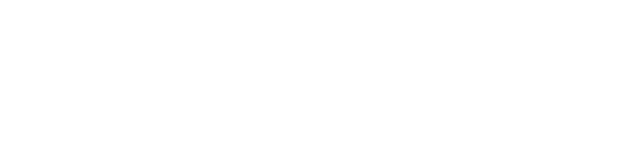
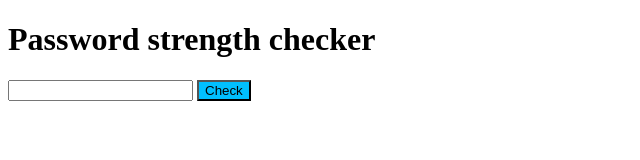
Before and after one commit to DinuC28/password_strenght_checker, a plain HTML site: page index.html in a window 1280 px wide. Shown: the whole page, without its empty margins (0-640 px from the left). Drawn offline with Linux system fonts and the light colour scheme.

Commit message:
Starting website design

```diff
--- a/index.html
+++ b/index.html
@@ -2,9 +2,21 @@
 <html lang="en">
 <head>
     <meta charset="UTF-8">
-    <title>Title</title>
+    <title>Password strength checker</title>
+
+    <link rel="stylesheet" href="style.css">
 </head>
 <body>
+<h1>Password strength checker</h1>
+
+<form>
+
+    <input type="text">
+    <button>Check</button>
+
+
+</form>
+
 
 </body>
 </html>
--- a/style.css
+++ b/style.css
@@ -0,0 +1,6 @@
+body{
+
+}
+button{
+    background-color: deepskyblue;
+}
```
